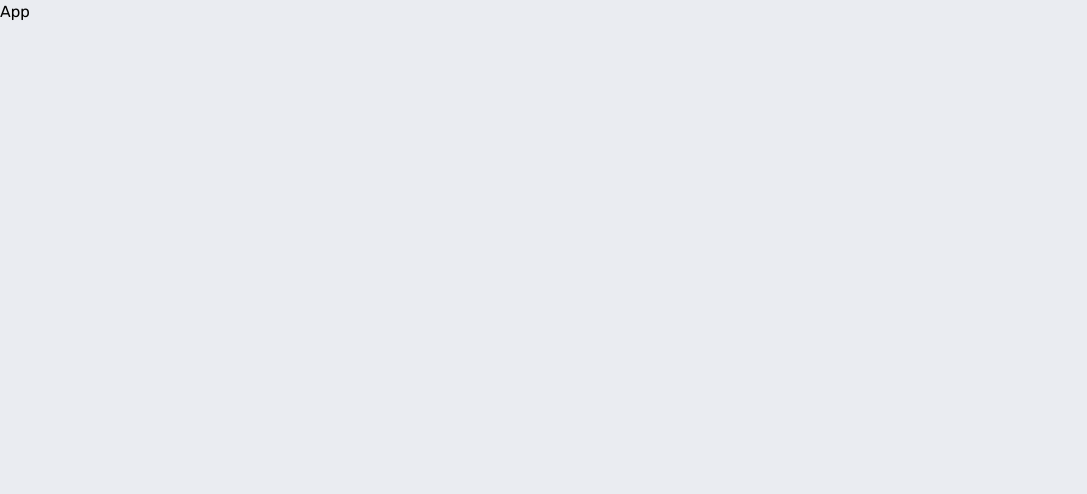
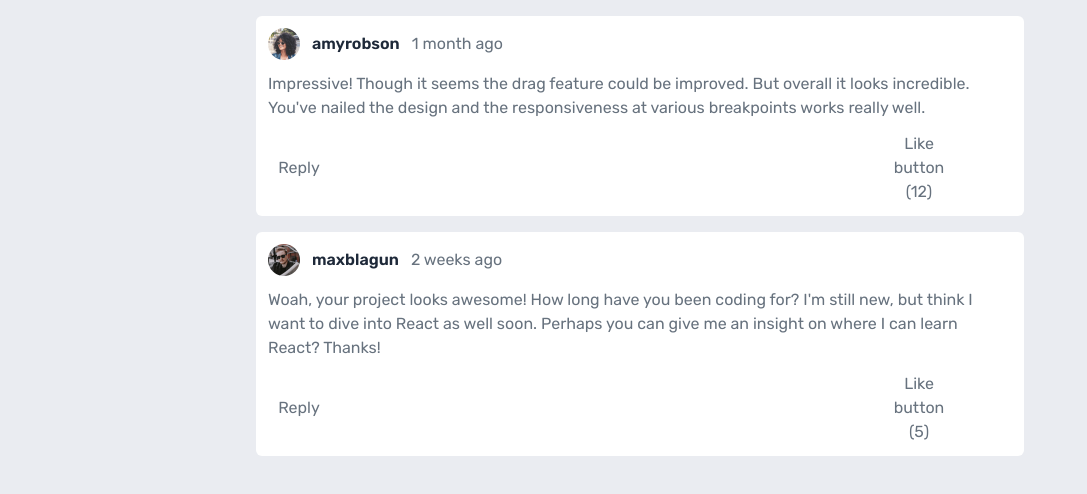
Before and after one commit to molinax18/fm-interactive-comments-section, a React (Vite) app: page / in a window 1280 px wide. Shown: the top 494 px of the page, without its empty margins (0-1087 px from the left). Built offline with nearby package versions, Linux system fonts and the light colour scheme.

Commit message:
feat: implement Comments section with CommentCard component
chore: vite alias path

```diff
--- a/src/App.tsx
+++ b/src/App.tsx
@@ -1,3 +1,9 @@
+import Comments from "./components/comment/Comments";
+
 export default function App() {
-  return <div>App</div>;
+  return (
+    <main>
+      <Comments />
+    </main>
+  );
 }
--- /dev/null
+++ b/src/components/comment/CommentCard.tsx
@@ -0,0 +1,29 @@
+import type { Comment } from "@/type/comment.type";
+
+interface Props {
+  data: Comment;
+}
+
+export default function CommentCard({ data }: Props) {
+  const {
+    content,
+    createdAt,
+    score,
+    user: { image, username },
+  } = data;
+
+  return (
+    <article className="grid grid-cols-12 gap-y-3 p-3 rounded-md bg-white text-grey-500">
+      <div className="col-span-full flex items-center gap-x-3">
+        <img className="size-8" src={image.png} alt={username} />
+        <span className="font-semibold text-gray-800">{username}</span>
+        <span>{createdAt}</span>
+      </div>
+      <button className="row-start-3">Reply</button>
+      <p className="row-start-2 col-span-full">{content}</p>
+      <button className="row-start-3 col-start-11">
+        Like button ({score})
+      </button>
+    </article>
+  );
+}
--- /dev/null
+++ b/src/components/comment/Comments.tsx
@@ -0,0 +1,14 @@
+import { useCommentsContext } from "@/contexts/CommentsContext";
+import CommentCard from "./CommentCard";
+
+export default function Comments() {
+  const { state } = useCommentsContext();
+
+  return (
+    <section className="flex flex-col gap-y-4 w-[90%] max-w-3xl mx-auto py-4">
+      {state.map((c) => (
+        <CommentCard key={c.id} data={c} />
+      ))}
+    </section>
+  );
+}
--- a/src/main.tsx
+++ b/src/main.tsx
@@ -1,11 +1,14 @@
 import { StrictMode } from "react";
 import { createRoot } from "react-dom/client";
+import { CommentsProvider } from "./contexts/CommentsContext.tsx";
 
 import App from "./App.tsx";
 import "./index.css";
 
 createRoot(document.getElementById("root")!).render(
   <StrictMode>
-    <App />
+    <CommentsProvider>
+      <App />
+    </CommentsProvider>
   </StrictMode>
 );
--- a/vite.config.ts
+++ b/vite.config.ts
@@ -2,6 +2,7 @@ import { defineConfig } from "vite";
 
 import react from "@vitejs/plugin-react";
 import tailwindcss from "@tailwindcss/vite";
+import path from "path";
 
 // https://vite.dev/config/
 export default defineConfig({
@@ -13,4 +14,9 @@ export default defineConfig({
     }),
     tailwindcss(),
   ],
+  resolve: {
+    alias: {
+      "@": path.resolve(__dirname, "src"),
+    },
+  },
 });
```
